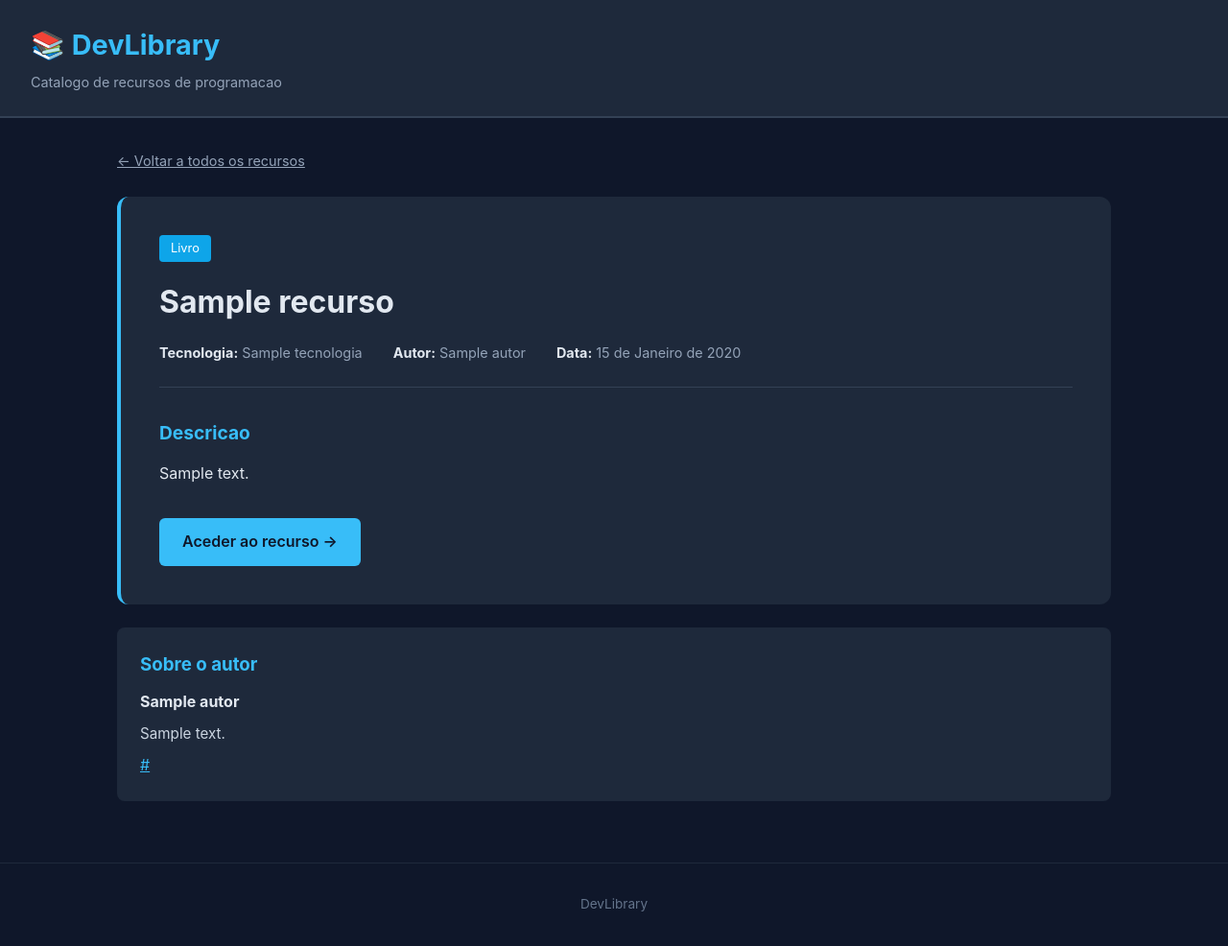
After one commit to lucasbaccoistec/devlibrary, a Django app: page /recurso/1/ in a window 1280 px wide. The commit adds this page. Shown: the whole page at 96% size. Run offline with Django 4.2, Linux system fonts and the light colour scheme; tables that the repository leaves empty hold one stand-in row (values such as "Sample post").

Commit message:
Desenvolvimento da pagina de detalhe de recurso

```diff
--- a/library/templates/library/base.html
+++ b/library/templates/library/base.html
@@ -44,6 +44,7 @@
             margin-top: 4rem;
         }
         a { color: #38bdf8; }
+        h3 a:hover { color: #38bdf8 !important; }
     </style>
 </head>
 <body>
--- /dev/null
+++ b/library/templates/library/detalhe_recurso.html
@@ -0,0 +1,56 @@
+{% extends "library/base.html" %}
+
+{% block titulo %}{{ recurso.titulo }} - DevLibrary{% endblock %}
+
+{% block conteudo %}
+    <a href="{% url 'library:pagina_inicial' %}" style="color: #94a3b8; font-size: 0.9rem;">
+        &larr; Voltar a todos os recursos
+    </a>
+
+    <article style="background: #1e293b; padding: 2.5rem; border-radius: 12px; margin-top: 1.5rem; border-left: 4px solid #38bdf8;">
+        <span style="background: #0ea5e9; color: white; padding: 0.25rem 0.75rem; border-radius: 4px; font-size: 0.8rem; display: inline-block; margin-bottom: 1rem;">
+            {{ recurso.get_tipo_display }}
+        </span>
+
+        <h2 style="font-size: 2rem; margin-bottom: 1rem;">{{ recurso.titulo }}</h2>
+
+        <div style="display: flex; gap: 2rem; flex-wrap: wrap; color: #94a3b8; font-size: 0.9rem; margin-bottom: 2rem; padding-bottom: 1.5rem; border-bottom: 1px solid #334155;">
+            <div>
+                <strong style="color: #e2e8f0;">Tecnologia:</strong>
+                {{ recurso.tecnologia.nome }}
+            </div>
+            <div>
+                <strong style="color: #e2e8f0;">Autor:</strong>
+                {{ recurso.autor.nome }}
+            </div>
+            {% if recurso.data_publicacao %}
+                <div>
+                    <strong style="color: #e2e8f0;">Data:</strong>
+                    {{ recurso.data_publicacao|date:"d \d\e F \d\e Y" }}
+                </div>
+            {% endif %}
+        </div>
+
+        <h3 style="font-size: 1.2rem; margin-bottom: 0.75rem; color: #38bdf8;">Descricao</h3>
+        <p style="margin-bottom: 2rem; line-height: 1.8;">{{ recurso.descricao }}</p>
+
+        {% if recurso.url %}
+            <a href="{{ recurso.url }}" target="_blank" rel="noopener" style="display: inline-block; background: #38bdf8; color: #0f172a; padding: 0.75rem 1.5rem; border-radius: 6px; text-decoration: none; font-weight: 600;">
+                Aceder ao recurso &rarr;
+            </a>
+        {% endif %}
+    </article>
+
+    {% if recurso.autor.bio %}
+        <section style="background: #1e293b; padding: 1.5rem; border-radius: 8px; margin-top: 1.5rem;">
+            <h3 style="color: #38bdf8; margin-bottom: 0.75rem;">Sobre o autor</h3>
+            <p style="margin-bottom: 0.5rem;"><strong>{{ recurso.autor.nome }}</strong></p>
+            <p style="color: #cbd5e1; font-size: 0.95rem;">{{ recurso.autor.bio }}</p>
+            {% if recurso.autor.website %}
+                <p style="margin-top: 0.5rem;">
+                    <a href="{{ recurso.autor.website }}" target="_blank" rel="noopener">{{ recurso.autor.website }}</a>
+                </p>
+            {% endif %}
+        </section>
+    {% endif %}
+{% endblock %}
--- a/library/templates/library/pagina_inicial.html
+++ b/library/templates/library/pagina_inicial.html
@@ -12,7 +12,11 @@
         <div style="display: grid; gap: 1rem;">
             {% for recurso in recursos %}
                 <article style="background: #1e293b; padding: 1.5rem; border-radius: 8px; border-left: 4px solid #38bdf8;">
-                    <h3 style="margin-bottom: 0.5rem;">{{ recurso.titulo }}</h3>
+                    <h3 style="margin-bottom: 0.5rem;">
+    <a href="{% url 'library:detalhe_recurso' recurso.id %}" style="color: #e2e8f0; text-decoration: none;">
+        {{ recurso.titulo }}
+    </a>
+</h3>
                     <p style="color: #94a3b8; font-size: 0.85rem; margin-bottom: 0.75rem;">
                         <span style="background: #0ea5e9; color: white; padding: 0.15rem 0.5rem; border-radius: 4px; font-size: 0.75rem;">
                             {{ recurso.get_tipo_display }}
--- a/library/urls.py
+++ b/library/urls.py
@@ -5,4 +5,5 @@ app_name = 'library'
 
 urlpatterns = [
     path('', views.pagina_inicial, name='pagina_inicial'),
+    path('recurso/<int:recurso_id>/', views.detalhe_recurso, name='detalhe_recurso'),
 ]
--- a/library/views.py
+++ b/library/views.py
@@ -1,6 +1,5 @@
-from django.shortcuts import render
+from django.shortcuts import render, get_object_or_404
 from .models import Recurso
-
 
 def pagina_inicial(request):
     """Pagina principal: lista todos os recursos."""
@@ -10,3 +9,12 @@ def pagina_inicial(request):
         'total': recursos.count(),
     }
     return render(request, 'library/pagina_inicial.html', contexto)
+
+
+def detalhe_recurso(request, recurso_id):
+    """Pagina de detalhe de um unico recurso."""
+    recurso = get_object_or_404(Recurso, pk=recurso_id)
+    contexto = {
+        'recurso': recurso,
+    }
+    return render(request, 'library/detalhe_recurso.html', contexto)
```
